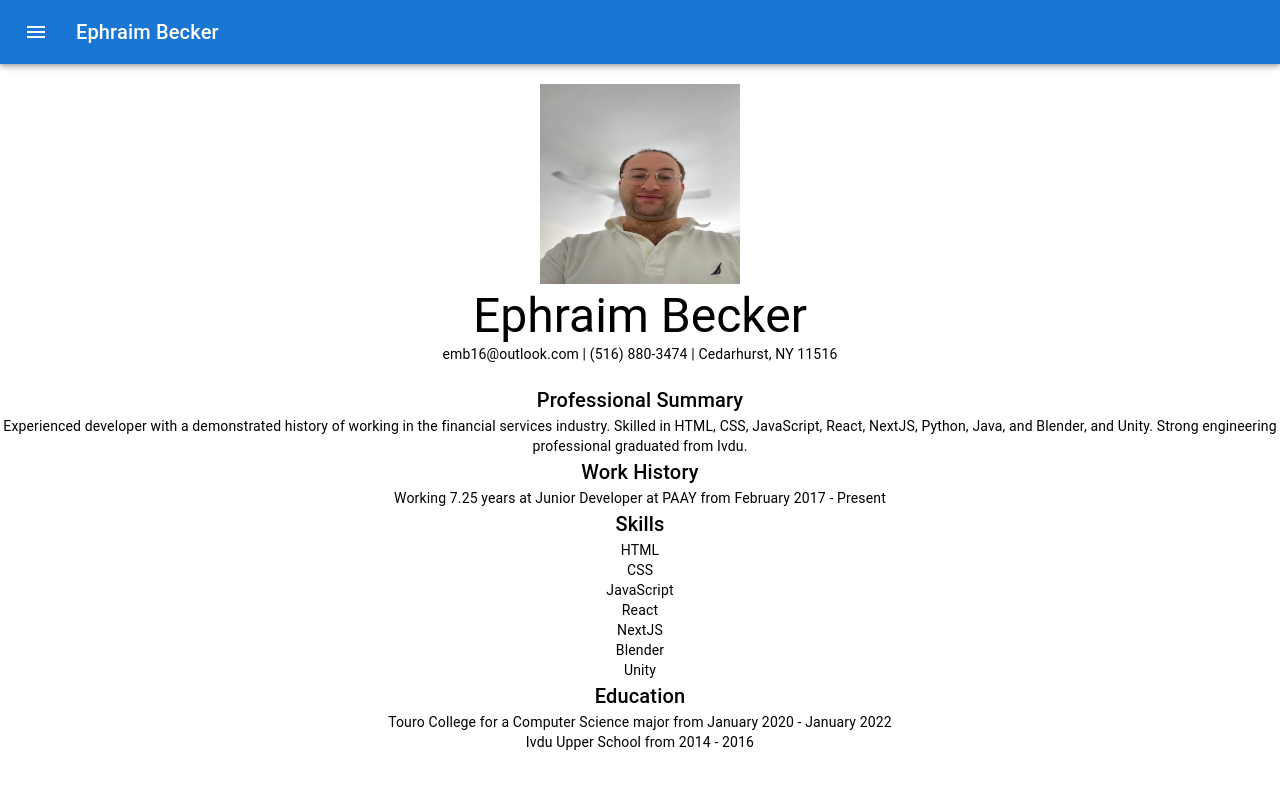
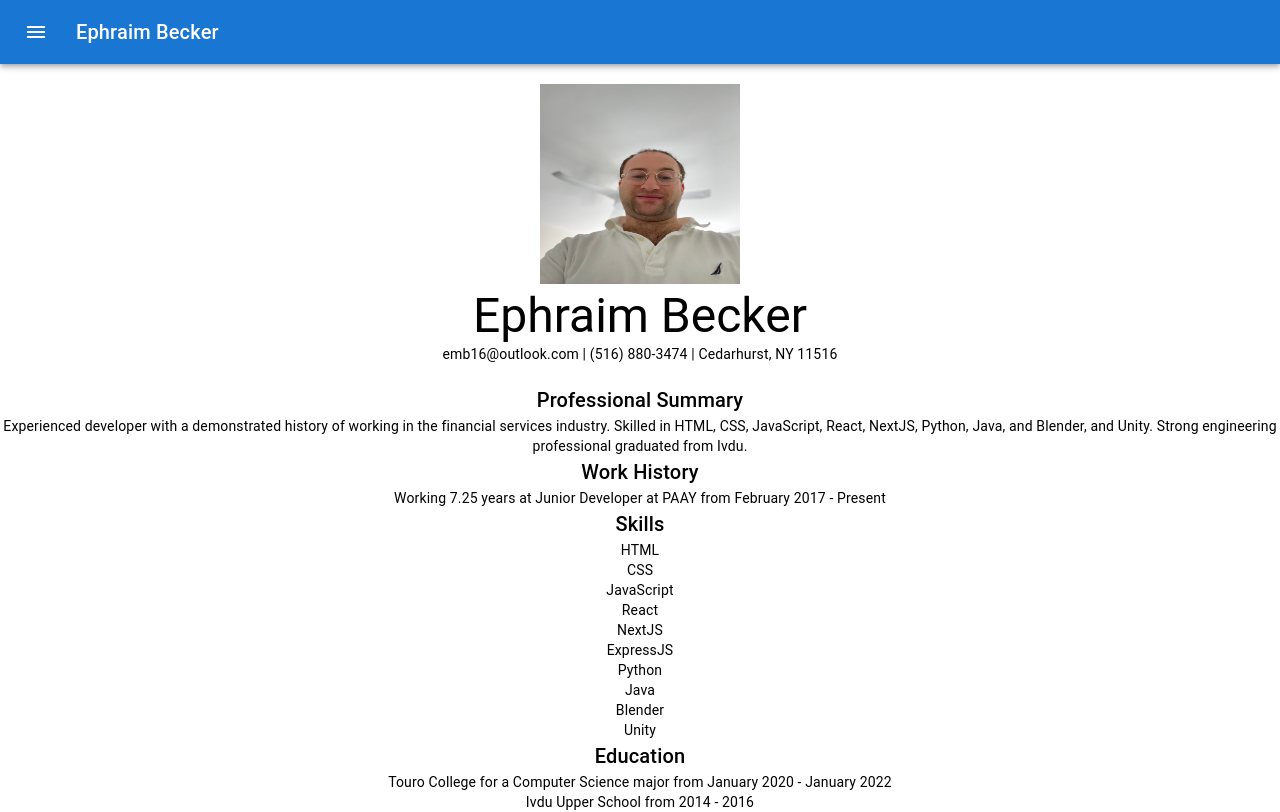
Before and after one commit to EphraimB/ephraim-becker-v2, a Next.js app: page /resume in a window 1280 px wide. Built offline with nearby package versions, Linux system fonts and the light colour scheme.

Commit message:
Updated resume.

```diff
--- a/app/resume/page.tsx
+++ b/app/resume/page.tsx
@@ -72,6 +72,15 @@ export default function Resume() {
           NextJS
         </Typography>
         <Typography variant="body2" component="p">
+          ExpressJS
+        </Typography>
+        <Typography variant="body2" component="p">
+          Python
+        </Typography>
+        <Typography variant="body2" component="p">
+          Java
+        </Typography>
+        <Typography variant="body2" component="p">
           Blender
         </Typography>
         <Typography variant="body2" component="p">
```
